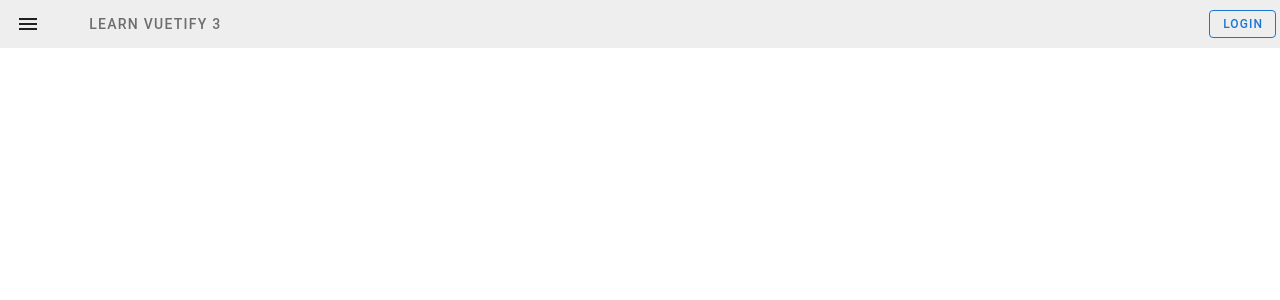
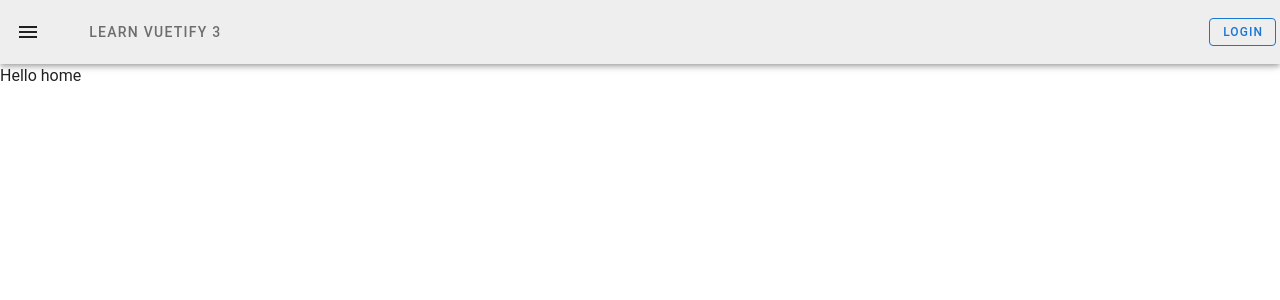
Before and after one commit to MichelleH17/learn-vuetify, a Vue app: page / in a window 1280 px wide. Shown: the top 300 px of the page. Built offline with nearby package versions, Linux system fonts and the light colour scheme.

Commit message:
Edit App to show toolbar on all pages

```diff
--- a/src/App.vue
+++ b/src/App.vue
@@ -3,5 +3,24 @@ import { RouterView } from 'vue-router'
 </script>
 
 <template>
-  <RouterView />
+  <v-app>
+    <v-app-bar>
+      <v-toolbar>
+        <v-app-bar-nav-icon></v-app-bar-nav-icon>
+        <v-toolbar-title>
+          <v-btn to="/" variant="plain">
+            Learn Vuetify 3
+          </v-btn>
+        </v-toolbar-title>
+        <v-spacer></v-spacer>
+
+        <v-btn to="/login" variant="outlined" color="blue-darken-2" size="small">Login
+        </v-btn>
+      </v-toolbar>
+    </v-app-bar>
+
+    <v-main>
+      <RouterView />
+    </v-main>
+  </v-app>
 </template>
--- a/src/views/HomeView.vue
+++ b/src/views/HomeView.vue
@@ -2,17 +2,5 @@
 </script>
 
 <template>
-  <v-toolbar density="compact">
-    <v-app-bar-nav-icon></v-app-bar-nav-icon>
-
-    <v-toolbar-title>
-      <v-btn to="/" variant="plain">
-        Learn Vuetify 3
-      </v-btn>
-    </v-toolbar-title>
-    <v-spacer></v-spacer>
-
-    <v-btn to="/login" variant="outlined" color="blue-darken-2" size="small">Login
-    </v-btn>
-  </v-toolbar>
+  <div>Hello home</div>
 </template>
```
